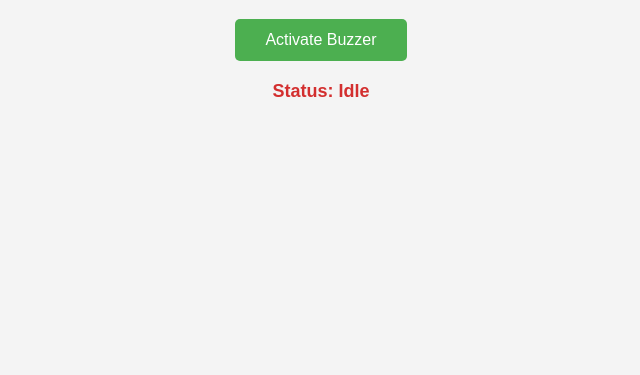
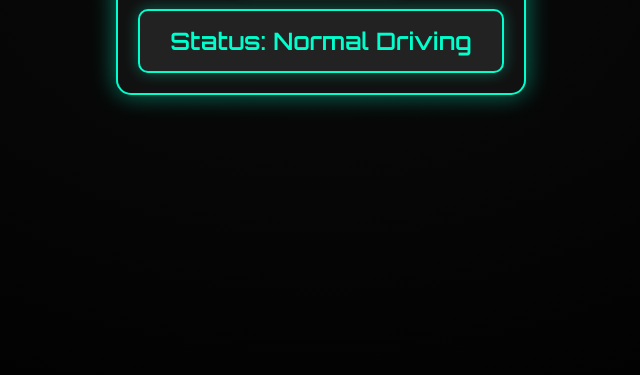
Before and after one commit to vipin018/driver-yawing-and-drowsiness-detection, a Python web app: template flask/templates/index.html in a window 1280 px wide. Shown: the part 425-800 px from the top of the page, without its empty margins (319-959 px from the left). Run offline with Jinja, Linux system fonts and the light colour scheme; the template is opened without the code that fills it, so the values that code supplies are empty.

Commit message:
Update index.html

```diff
--- a/flask/templates/index.html
+++ b/flask/templates/index.html
@@ -2,93 +2,127 @@
 <html lang="en">
 <head>
     <meta charset="UTF-8">
-    <meta name="viewport" content="width=device-width, initial-scale=1.0">
-    <title>Buzzer Control</title>
+    <title>Driver Alert Dashboard</title>
     <style>
+        @import url('https://fonts.googleapis.com/css2?family=Orbitron:wght@600&display=swap');
+
         body {
-            font-family: Arial, sans-serif;
-            text-align: center;
             margin: 0;
             padding: 0;
-            background-color: #f4f4f4;
+            background: radial-gradient(ellipse at center, #0a0a0a 0%, #000000 100%);
+            font-family: 'Orbitron', sans-serif;
+            color: #00ffcc;
+            display: flex;
+            flex-direction: column;
+            align-items: center;
+            justify-content: center;
+            height: 100vh;
         }
 
         h1 {
-            margin-top: 30px;
-            color: #333;
+            text-shadow: 0 0 15px #00ffcc;
+            color: #00ffcc;
+            margin-bottom: 20px;
+            font-size: 2rem;
         }
 
-        #video-container {
-            margin: 30px auto;
-            width: 80%;
-            max-width: 600px;
-            border: 3px solid #ccc;
-            border-radius: 10px;
-            overflow: hidden;
+        .dashboard {
+            background-color: #111;
+            border: 2px solid #00ffcc;
+            border-radius: 15px;
+            box-shadow: 0 0 25px #00ffcc77;
+            padding: 20px;
+            display: flex;
+            flex-direction: column;
+            align-items: center;
         }
 
-        video {
-            width: 100%;
-            height: auto;
-            display: block;
+        .video-frame {
+            border: 5px solid #00ffcc;
+            border-radius: 12px;
+            overflow: hidden;
+            margin-bottom: 20px;
+            box-shadow: 0 0 15px #00ffcc88;
         }
 
-        button {
-            padding: 12px 30px;
-            font-size: 16px;
-            background-color: #4CAF50;
-            color: white;
-            border: none;
-            border-radius: 5px;
-            cursor: pointer;
-            margin-top: 10px;
-            transition: background-color 0.3s ease;
+        img {
+            width: 640px;
+            height: 480px;
         }
 
-        button:hover {
-            background-color: #388e3c;
+        .status-box {
+            font-size: 1.5rem;
+            padding: 15px 30px;
+            border-radius: 10px;
+            background-color: #222;
+            border: 2px solid #00ffcc;
+            box-shadow: 0 0 15px #00ffcc55;
+            transition: all 0.3s ease-in-out;
         }
 
-        #status {
-            margin-top: 20px;
-            font-size: 18px;
-            font-weight: bold;
-            color: #d32f2f;
+        .status-box.alert {
+            background-color: #ff0033;
+            border-color: #ff0033;
+            color: #fff;
+            box-shadow: 0 0 20px #ff0033;
+            animation: blink 1s infinite;
+        }
+
+        @keyframes blink {
+            0%, 100% { opacity: 1; }
+            50% { opacity: 0.6; }
+        }
+
+        @media (max-width: 768px) {
+            img {
+                width: 100%;
+                height: auto;
+            }
         }
     </style>
 </head>
 <body>
-    <h1>🔊 Buzzer Control Dashboard</h1>
+    <h1>Driver Monitoring Dashboard</h1>
 
-    <div id="video-container">
-        <!-- Local camera feed with video element -->
-        <video id="video-feed" autoplay loop>
-            <source src="/video_feed" type="video/mp4">
-            Your browser does not support the video tag.
-        </video>
+    <div class="dashboard">
+        <div class="video-frame">
+            <img src="{{ url_for('video_feed') }}" alt="Live Video Feed">
+        </div>
+
+        <div id="status" class="status-box">
+            Status: Normal Driving
+        </div>
     </div>
 
-    <button onclick="triggerBuzzer()">Activate Buzzer</button>
+    <script>
+        function updateStatus() {
+            fetch('/get_buzzer_status')
+                .then(res => res.text())
+                .then(status => {
+                    const statusBox = document.getElementById('status');
+                    statusBox.classList.remove("alert");
 
-    <div id="status">Status: Idle</div>
+                    switch(status) {
+                        case "both":
+                            statusBox.textContent = "⚠️ Drowsiness + Yawning Detected!";
+                            statusBox.classList.add("alert");
+                            break;
+                        case "drowsy":
+                            statusBox.textContent = "⚠️ Drowsiness Detected!";
+                            statusBox.classList.add("alert");
+                            break;
+                        case "yawn":
+                            statusBox.textContent = "⚠️ Yawning Detected!";
+                            statusBox.classList.add("alert");
+                            break;
+                        default:
+                            statusBox.textContent = "Status: Normal Driving";
+                            break;
+                    }
+                });
+        }
 
-    <script>
-        function triggerBuzzer() {
-            fetch('/trigger_buzzer', {
-                method: 'POST',
-                headers: { 'Content-Type': 'application/json' }
-            })
-            .then(response => response.json())
-            .then(data => {
-                const statusEl = document.getElementById('status');
-                statusEl.innerText = `Status: ${data.status}`;
-                statusEl.style.color = data.status.toLowerCase().includes("activated") ? "green" : "red";
-            })
-            .catch(error => {
-                console.error('Error:', error);
-                document.getElementById('status').innerText = "Status: Error communicating with server";
-            });
-        }
+        setInterval(updateStatus, 1000);
     </script>
 </body>
 </html>
```
